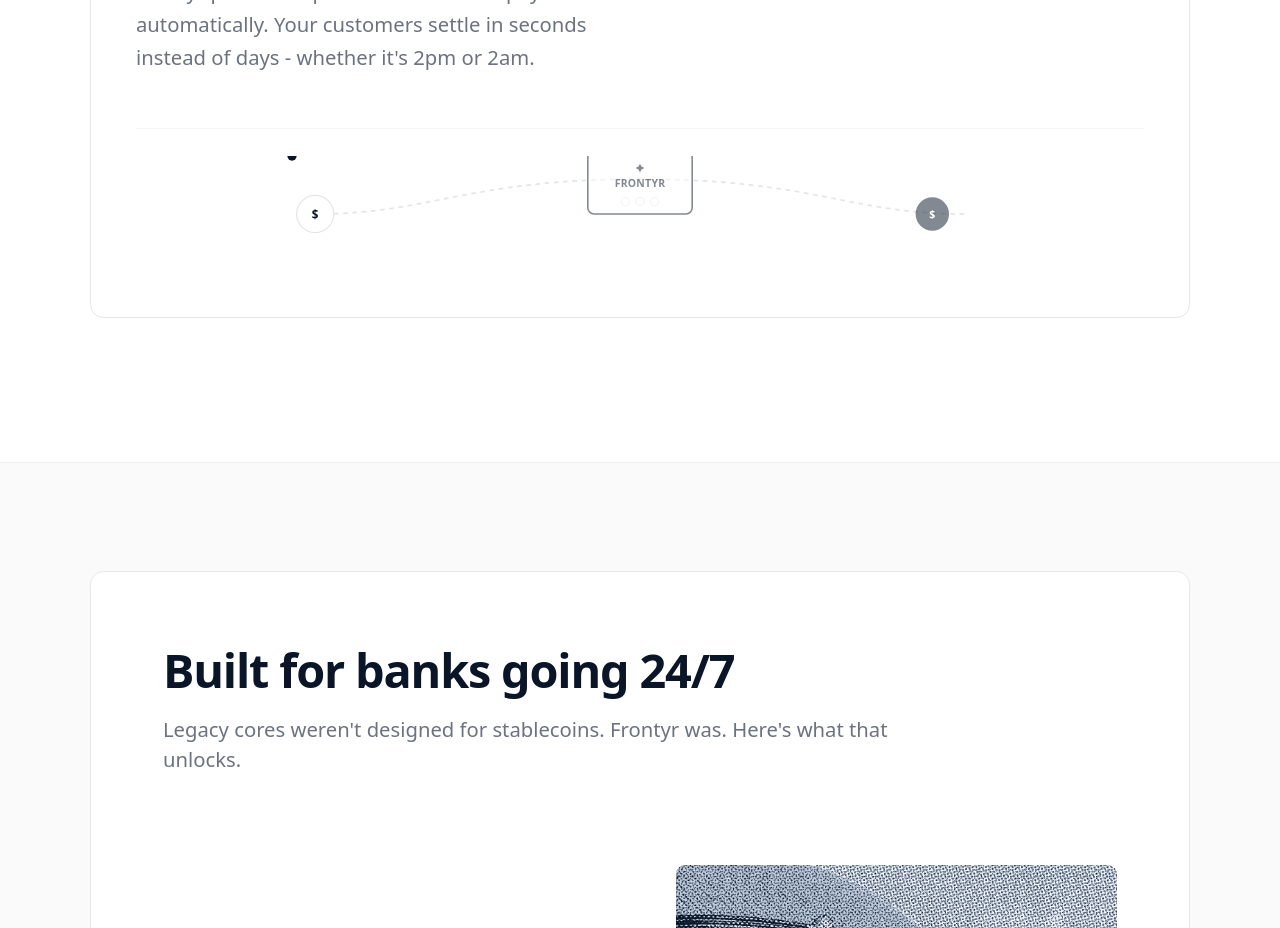
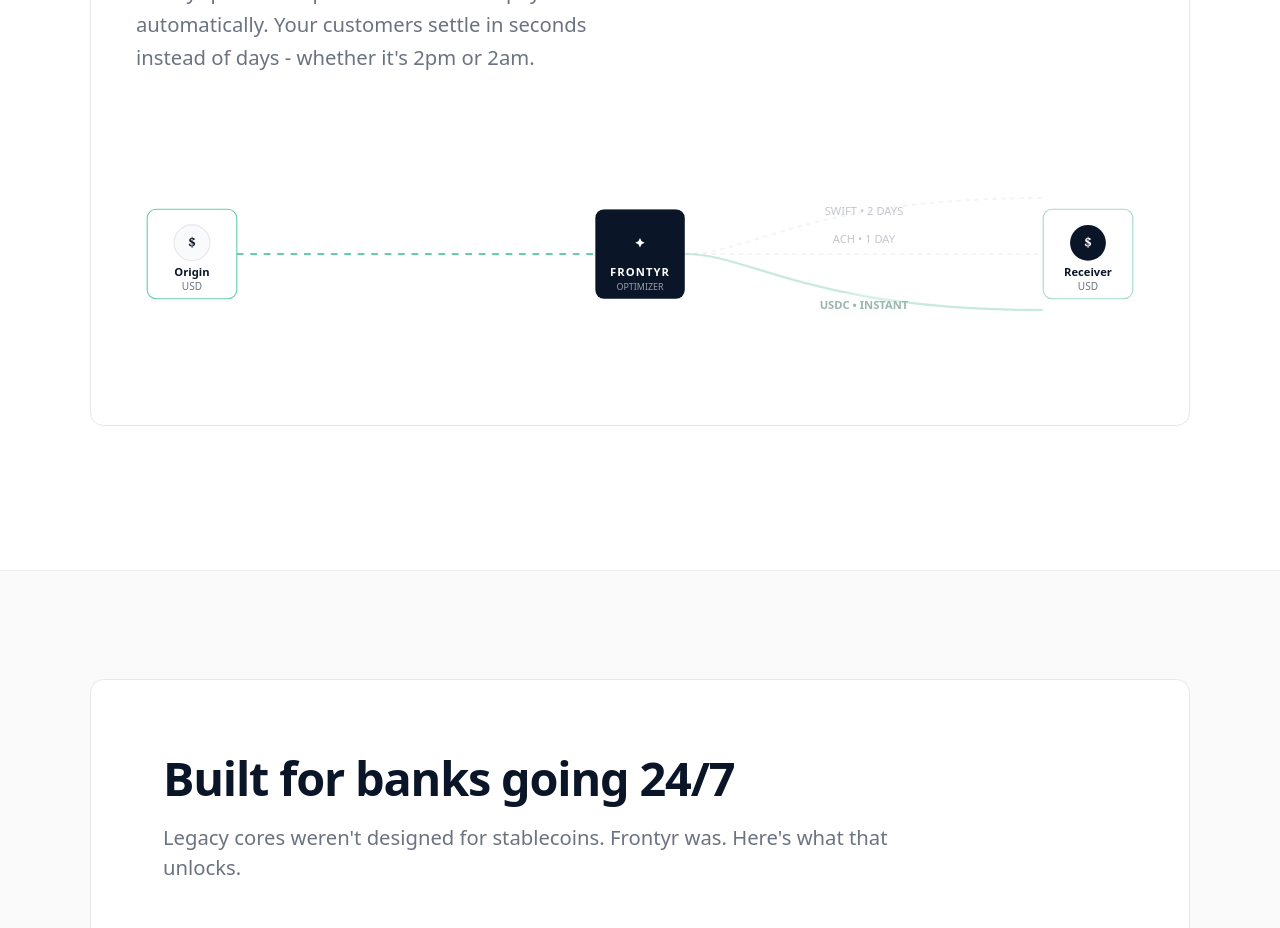
Before and after one commit to swedishfrenchpress/frontyr-website-exploration, a Next.js app: page / in a window 1280 px wide. Shown: the part 3760-4688 px from the top of the page. Built offline with nearby package versions, Linux system fonts and the light colour scheme.

Commit message:
updated route animaton.

```diff
--- a/app/components/Features.tsx
+++ b/app/components/Features.tsx
@@ -3,6 +3,185 @@
 import { Branch, Time, Layers, WarningAlt, CheckmarkOutline, Send, Renew, Calendar, User, Wallet } from '@carbon/icons-react';
 import { useEffect, useState, useRef } from 'react';
 import { TreasuryAnimation } from './TreasuryAnimation';
+
+// Routing Animation Component
+function RoutingAnimation() {
+  const [phase, setPhase] = useState<'idle' | 'input' | 'processing' | 'swift' | 'ach' | 'usdc'>('idle');
+
+  useEffect(() => {
+    let timer: NodeJS.Timeout;
+
+    const loop = () => {
+      setPhase('input'); // Start: Origin -> Frontyr
+
+      timer = setTimeout(() => {
+        setPhase('processing'); // Frontyr Node Active
+
+        timer = setTimeout(() => {
+          setPhase('swift'); // Check Swift
+
+          timer = setTimeout(() => {
+            setPhase('ach'); // Check ACH
+
+            timer = setTimeout(() => {
+              setPhase('usdc'); // Check/Select USDC
+
+              timer = setTimeout(() => {
+                setPhase('idle'); // Reset
+                timer = setTimeout(loop, 500);
+              }, 3000);
+            }, 1000);
+          }, 1000);
+        }, 800);
+      }, 1000);
+    };
+
+    loop();
+    return () => clearTimeout(timer);
+  }, []);
+
+  const getRailColor = (rail: 'swift' | 'ach' | 'usdc') => {
+    if (phase === rail) return '#10B981'; // Active Green
+    if (rail === 'usdc' && phase === 'usdc') return '#10B981'; // Keep USDC active if needed (logic handled by phases)
+    return '#E5E7EB'; // Inactive Gray
+  };
+
+  const getRailOpacity = (rail: 'swift' | 'ach' | 'usdc') => {
+    if (phase === rail) return 1;
+    return 0.3;
+  };
+
+  return (
+    <div className="w-full h-56 relative flex items-center justify-center overflow-visible">
+       <svg className="w-full h-full max-w-5xl overflow-visible" viewBox="0 0 900 160">
+          <defs>
+            <filter id="glow-green" x="-20%" y="-20%" width="140%" height="140%">
+              <feGaussianBlur stdDeviation="2" result="blur" />
+              <feComposite in="SourceGraphic" in2="blur" operator="over" />
+            </filter>
+          </defs>
+
+          {/* --- PATHS --- */}
+
+          {/* Input Path (Left -> Center) */}
+          <path
+            d="M 90 80 L 410 80"
+            fill="none"
+            stroke={phase !== 'idle' ? '#10B981' : '#E5E7EB'}
+            strokeWidth="2"
+            strokeDasharray="6 6"
+            className="transition-colors duration-700"
+          />
+
+          {/* Option 1: Wire (Top) */}
+          <g className="transition-all duration-500" style={{ opacity: phase === 'swift' ? 1 : 0.4 }}>
+             <path
+                d="M 490 80 C 550 80, 600 30, 810 30"
+                fill="none"
+                stroke={phase === 'swift' ? '#10B981' : '#E5E7EB'}
+                strokeWidth="2"
+                strokeDasharray="4 4"
+             />
+             <text x="650" y="45" textAnchor="middle" className="text-[10px] font-mono fill-subtle font-medium">SWIFT • 2 DAYS</text>
+          </g>
+
+          {/* Option 2: ACH (Middle) */}
+          <g className="transition-all duration-500" style={{ opacity: phase === 'ach' ? 1 : 0.4 }}>
+             <path
+                d="M 490 80 C 550 80, 600 80, 810 80"
+                fill="none"
+                stroke={phase === 'ach' ? '#10B981' : '#E5E7EB'}
+                strokeWidth="2"
+                strokeDasharray="4 4"
+             />
+             <text x="650" y="70" textAnchor="middle" className="text-[10px] font-mono fill-subtle font-medium">ACH • 1 DAY</text>
+          </g>
+
+          {/* Option 3: Stablecoin (Bottom) */}
+          <g className="transition-all duration-500" style={{ opacity: phase === 'usdc' ? 1 : 0.4 }}>
+             {/* Base Path */}
+             <path
+                d="M 490 80 C 550 80, 600 130, 810 130"
+                fill="none"
+                stroke={phase === 'usdc' ? '#10B981' : '#E5E7EB'}
+                strokeWidth={phase === 'usdc' ? '3' : '2'}
+                className="transition-colors duration-500"
+             />
+             {/* Glow Effect */}
+             {phase === 'usdc' && (
+                <path
+                    d="M 490 80 C 550 80, 600 130, 810 130"
+                    fill="none"
+                    stroke="#10B981"
+                    strokeWidth="6"
+                    strokeOpacity="0.3"
+                    filter="url(#glow-green)"
+                />
+             )}
+             <rect x="610" y="115" width="80" height="20" rx="4" fill={phase === 'usdc' ? '#ECFDF5' : 'transparent'} className="transition-colors duration-500" />
+             <text
+                x="650" y="129"
+                textAnchor="middle"
+                className={`text-[10px] font-mono font-bold transition-colors duration-500 ${phase === 'usdc' ? 'fill-emerald-600' : 'fill-subtle'}`}
+             >
+                USDC • INSTANT
+             </text>
+          </g>
+
+
+          {/* --- NODES --- */}
+
+          {/* Node 1: Sender (Left) */}
+          <g transform="translate(10, 40)">
+             {/* Card Bg */}
+             <rect x="0" y="0" width="80" height="80" rx="8" fill="white" stroke={phase !== 'idle' ? '#10B981' : '#E5E7EB'} strokeWidth={phase !== 'idle' ? '2' : '1'} className="transition-colors duration-700" />
+             {/* Icon Circle */}
+             <circle cx="40" cy="30" r="16" fill="#F9FAFB" stroke="#E5E7EB" />
+             <text x="40" y="34" textAnchor="middle" className="text-[12px] font-serif font-bold fill-obsidian">$</text>
+             {/* Text */}
+             <text x="40" y="60" textAnchor="middle" className="text-[10px] font-semibold fill-obsidian">Origin</text>
+             <text x="40" y="72" textAnchor="middle" className="text-[9px] font-mono fill-subtle">USD</text>
+          </g>
+
+          {/* Node 2: Frontyr (Center) */}
+          <g transform="translate(410, 40)">
+             {/* Card Bg */}
+             <rect
+                x="0" y="0" width="80" height="80" rx="8"
+                fill="#0A1628"
+                stroke={phase === 'processing' || phase === 'swift' || phase === 'ach' || phase === 'usdc' ? '#10B981' : '#0A1628'}
+                strokeWidth={phase !== 'idle' && phase !== 'input' ? '2' : '0'}
+                className="transition-colors duration-300"
+             />
+
+             {/* Icon */}
+             <g transform="translate(40, 30) scale(0.14) translate(-50, -50)">
+                 <path d="M50 20 L60 40 L80 50 L60 60 L50 80 L40 60 L20 50 L40 40 Z" fill="white" />
+             </g>
+
+             {/* Text */}
+             <text x="40" y="60" textAnchor="middle" className="text-[10px] font-bold fill-white tracking-widest">FRONTYR</text>
+             <text x="40" y="72" textAnchor="middle" className={`text-[8px] font-mono transition-colors duration-300 ${phase === 'processing' ? 'fill-emerald-400' : 'fill-gray-400'}`}>
+                {phase === 'processing' ? 'OPTIMIZING' : 'OPTIMIZER'}
+             </text>
+          </g>
+
+          {/* Node 3: Receiver (Right) */}
+          <g transform="translate(810, 40)">
+             {/* Card Bg */}
+             <rect x="0" y="0" width="80" height="80" rx="8" fill="white" stroke={phase === 'usdc' ? '#10B981' : '#E5E7EB'} strokeWidth={phase === 'usdc' ? '2' : '1'} className="transition-colors duration-500" />
+             {/* Icon Circle */}
+             <circle cx="40" cy="30" r="16" fill="#0A1628" />
+             <text x="40" y="34" textAnchor="middle" className="text-[12px] font-serif font-bold fill-white">$</text>
+             {/* Text */}
+             <text x="40" y="60" textAnchor="middle" className="text-[10px] font-semibold fill-obsidian">Receiver</text>
+             <text x="40" y="72" textAnchor="middle" className="text-[9px] font-mono fill-subtle">USD</text>
+          </g>
+
+       </svg>
+    </div>
+  );
+}
 
 function DashboardDelayCard() {
   const [step, setStep] = useState<'idle' | 'processing' | 'success' | 'delayed'>('idle');
@@ -321,74 +500,8 @@
             </div>
 
               {/* Dynamic Routing Animation */}
-              <div className="mt-12 h-32 w-full relative flex items-center border-t border-border/40 pt-6 overflow-hidden">
-                  <svg className="w-full h-full" viewBox="0 0 600 100" preserveAspectRatio="xMidYMid meet">
-                    <defs>
-                      <marker id="arrow-head-routing" markerWidth="4" markerHeight="4" refX="2" refY="2" orient="auto">
-                        <path d="M0,0 L4,2 L0,4" fill="#111"></path>
-                      </marker>
-                    </defs>
-
-                    {/* Dotted Line Path */}
-                    <path
-                      id="routing-path"
-                      d="M20,50 C120,50 150,20 300,20 C450,20 480,50 580,50"
-                      fill="none"
-                      stroke="#E5E5E5"
-                      strokeWidth="1.5"
-                      strokeDasharray="4 4"
-                    ></path>
-
-                    {/* Moving Dot Animation */}
-                    <circle r="4" fill="#0A1628">
-                        <animateMotion
-                            dur="5s"
-                            repeatCount="indefinite"
-                            keyPoints="0;1"
-                            keyTimes="0;1"
-                        >
-                            <mpath href="#routing-path" />
-                        </animateMotion>
-                    </circle>
-
-                    {/* USD Origin Node */}
-                    <g className="transition-all duration-500 delay-0 opacity-100 group-hover:scale-110 origin-center">
-                        <circle cx="20" cy="50" r="16" fill="white" stroke="#E5E5E5" strokeWidth="1"></circle>
-                        <text x="20" y="54" textAnchor="middle" className="text-[10px] font-bold font-sans fill-obsidian">$</text>
-                        <text x="20" y="80" textAnchor="middle" className="text-[9px] font-mono fill-subtle opacity-0 group-hover:opacity-100 transition-opacity duration-300">USD</text>
-                    </g>
-
-                    {/* Frontyr Core Node (Center) - Stablecoin Indicator */}
-                    <g className="transition-all duration-500 delay-[800ms] opacity-50 scale-90 group-hover:opacity-100 group-hover:scale-100 origin-center">
-                        {/* Box - Larger to fit elements */}
-                        <rect x="250" y="-10" width="100" height="60" rx="6" fill="white" stroke="#0A1628" strokeWidth="1.5"></rect>
-
-                        {/* Star Logo - Above Text */}
-                        <g transform="translate(300, 6) scale(0.14) translate(-50, -50)">
-                             <path d="M50 20 L60 40 L80 50 L60 60 L50 80 L40 60 L20 50 L40 40 Z" fill="#0A1628" />
-                        </g>
-
-                        {/* Text - Centered */}
-                        <text x="300" y="24" textAnchor="middle" className="text-[10px] font-bold font-sans fill-obsidian tracking-wide">FRONTYR</text>
-
-                        {/* 3 Circles - Below Text */}
-                        <g transform="translate(300, 38)">
-                            <circle cx="-14" cy="0" r="4" fill="white" stroke="#E5E7EB" strokeWidth="1" />
-                            <circle cx="0" cy="0" r="4" fill="white" stroke="#E5E7EB" strokeWidth="1" />
-                            <circle cx="14" cy="0" r="4" fill="white" stroke="#E5E7EB" strokeWidth="1" />
-                        </g>
-
-                        {/* Label */}
-                        <text x="300" y="65" textAnchor="middle" className="text-[8px] font-mono fill-subtle opacity-0 group-hover:opacity-100 transition-opacity duration-300">STABLECOIN RAIL</text>
-                    </g>
-
-                    {/* USD Destination Node */}
-                    <g className="transition-all duration-500 delay-[1600ms] opacity-50 scale-90 group-hover:opacity-100 group-hover:scale-100 origin-center">
-                        <circle cx="580" cy="50" r="16" fill="#0A1628"></circle>
-                        <text x="580" y="54" textAnchor="middle" className="text-[10px] font-bold font-sans fill-white">$</text>
-                        <text x="580" y="80" textAnchor="middle" className="text-[9px] font-mono fill-obsidian font-bold opacity-0 group-hover:opacity-100 transition-opacity duration-300">USD</text>
-                    </g>
-                  </svg>
+              <div className="mt-12 w-full">
+                  <RoutingAnimation />
               </div>
             </div>
           </div>
```
